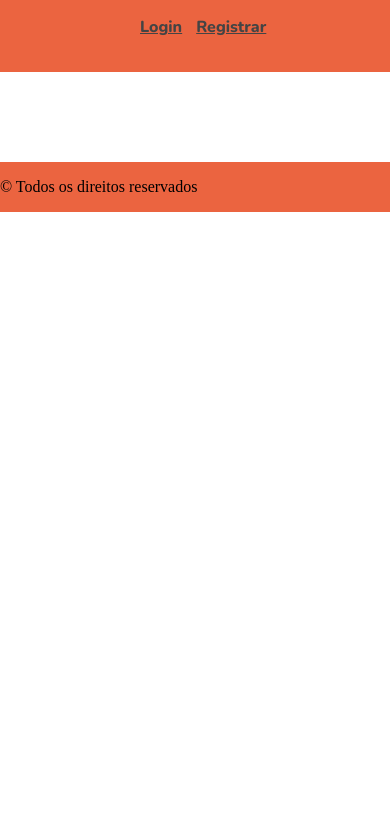
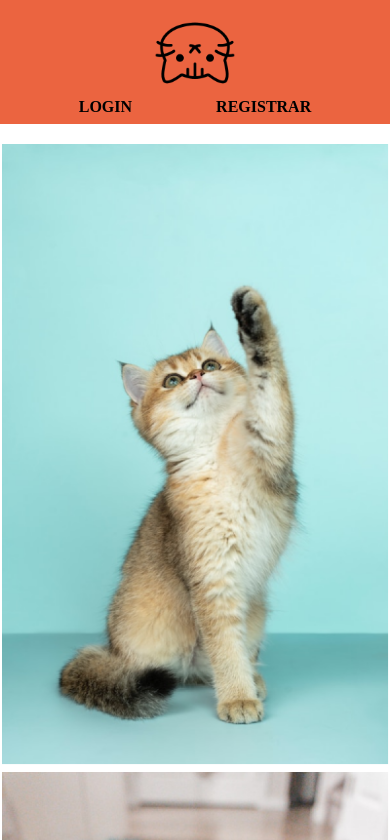
Before and after one commit to gaabysf/Projeto_gatinho, a plain HTML site: page index.html in a window 390 px wide. Shown: the top 840 px of the page. Drawn offline with nearby package versions, Linux system fonts and the light colour scheme.

Commit message:
Add files via upload

```diff
--- /dev/null
+++ b/css/style.css
@@ -0,0 +1,98 @@
+/*---------cores---------------*/
+:root {
+  --laranja: #EB6440;
+}
+/*----------Codigos Gerais------------*/
+* {
+  box-sizing: border-box;
+  margin: 0;
+  padding: 0;
+}
+
+nav {
+  background-color: var(--laranja);
+  display: flex;
+  justify-content: space-between;
+  align-items: center;
+  padding: 0.5rem 1rem;
+}
+
+.img-logo {
+  max-width: 90px;
+  max-height: 90px;
+  transform: rotate(180deg);
+  display: inline;
+}
+
+nav a {
+  display: inline;
+  padding: 40px;
+}
+
+main {
+  display: flex;
+  flex-wrap: wrap;
+  justify-content: space-between;
+}
+
+footer {
+  background-color: var(--laranja);
+  color: #000000;
+  text-align: center;
+  padding: 20px 0;
+  position: relative;
+}
+/*-------------Texto------------------*/
+.text01, .text02 {
+  font-size: 16px;
+  font-weight: bold;
+  text-transform: uppercase;
+}
+
+.textFooter {
+  font-weight: bold;
+  text-transform: uppercase;
+}
+
+/*--------------Imagens-------------------*/
+.img02, .img01, .img03, .img-logo {
+  max-width: 100%;
+  height: auto;
+}
+
+/*-------------Caixas--------------------*/
+.container {
+  text-align: center;
+  width: 100%;
+}
+
+/*-----------Responsivo-----------------*/
+@media (max-width: 600px) {
+  nav {
+    flex-direction: column;
+    align-items: center;
+    padding: 0.5rem;
+  }
+
+  .text01, .text02 {
+    margin-top: 10px;
+    margin-right: 0;
+  }
+
+  .container {
+    width: 90%;
+    margin: 0 auto;
+  }
+}
+
+@media (min-width: 600px) {
+  nav {
+    padding-left: 50px;
+  }
+}
+
+@media (max-width: 400px) {
+  .container {
+    width: 100%;
+  }
+}
--- a/index.html
+++ b/index.html
@@ -3,59 +3,51 @@
 <head>
     <meta charset="UTF-8">
     <meta http-equiv="X-UA-Compatible" content="IE=edge">
+    <title>Gatos</title>
+    <link rel="stylesheet" href="./css/style.css">
     <meta name="viewport" content="width=device-width, initial-scale=1.0">
-    <link rel="stylesheet" href="./style.css">
-    <link rel="preconnect" href="https://fonts.googleapis.com">
-    <link rel="preconnect" href="https://fonts.gstatic.com" crossorigin>
-    <link href="https://fonts.googleapis.com/css2?family=Nunito:ital,wght@0,200..1000;1,200..1000&display=swap" rel="stylesheet">
-    <title>Site Cat Responsivo</title>
 </head>
 <body>
-<header >
-    <nav class="cabeçalho">
+    <nav>
+        <img src="./image/img-logo.png" alt="" class="img-logo">
+        <div>
+            <a class="text01">LOGIN</a>
+            <a class="text02">REGISTRAR</a>
+        </div>
+    </nav>
+    <main class="caixaGrande">
+    <section class="container">
+        <br>
+        <div>
+            <img src="./image/img-01.png" alt="" class="img03">
+            <img src="./image/img-02.png" alt="" class="img03">
+            <img src="./image/img-03.png" alt="" class="img03">
+        </div>
+        <div>
+            <img src="./image/img-04.png" alt="" class="img02">
+            <img src="./image/img-05.png" alt="" class="img02">
+        </div>
+        <div>
+            <img src="./image/img-06.png" alt="" class="img01">
+        </div>
+        <div>
+            <img src="./image/img-07.png" alt="" class="img03">
+            <img src="./image/img-08.png" alt="" class="img03">
+            <img src="./image/img-09.png" alt="" class="img03">
+        </div>
+        <div>
+            <img src="./image/img-10.png" alt="" class="img02">
+            <img src="./image/img-11.png" alt="" class="img02">
+        </div>
+        <div>
+            <img src="./image/img-12.png" alt="" class="img01">
+        </div>
 
-    <div ><img src="./img/cat 1.png" alt=""></div>
-    <div class="navmenu"><ul>
-        <li>
-       <a href="#">Login</a>
-        </li>
-        <li>
-       <a href="#">Registrar</a>
-           </li>
-       </ul></div>
-    </nav>
-</header>
-    <div class="divgloblal"></div>
-    <div class="gato">
-        <img src="./img/img-01.png" alt="">
-        <img src="./img/img-02.png" alt="">
-        <img src="./img/img-03.png" alt="">
-    </div>
-
-    <div class="duas">
-        <img src="./img/img-04.png" alt="">
-        <img src="./img/img-05.png" alt="">
-    </div>
-        <div>
-        <img src="./img/img-06.png" alt="">
-    </div>
-
-    <div>
-        <img src="./img/img-07.png" alt="">
-        <img src="./img/img-08.png" alt="">
-        <img src="./img/img-09.png" alt="">
-    </div>
-
-    <div>
-        <img src="./img/img-10.png" alt="">
-        <img src="./img/img-11.png" alt="">
-    </div>
-
-    <div>
-        <img src="./img/img-12.png" alt="">
-    </div>
+    </section>
+    </main>
+    <br>
     <footer>
-        <p>&copy; Todos os direitos reservados</p>
+        <p class="textFooter">&copy;Todos os direitos reservados</p>
     </footer>
 </body>
 </html>
```
Also changed, not shown: image/img-01.png (added), image/img-02.png (added), image/img-03.png (added), image/img-04.png (added), image/img-05.png (added), image/img-06.png (added), image/img-07.png (added), image/img-08.png (added), image/img-09.png (added), image/img-10.png (added), image/img-11.png (added), image/img-12.png (added), image/img-logo.png (added).
